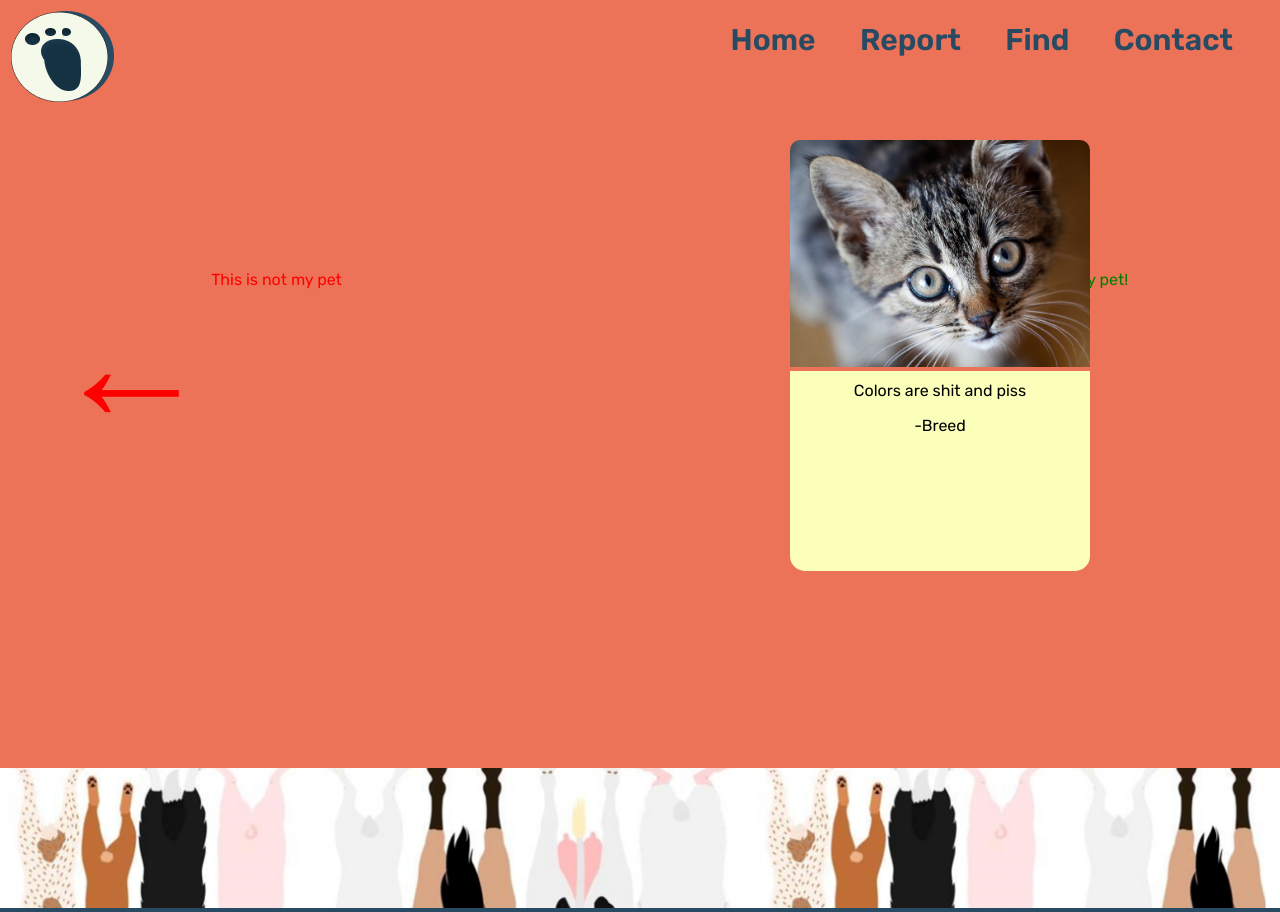
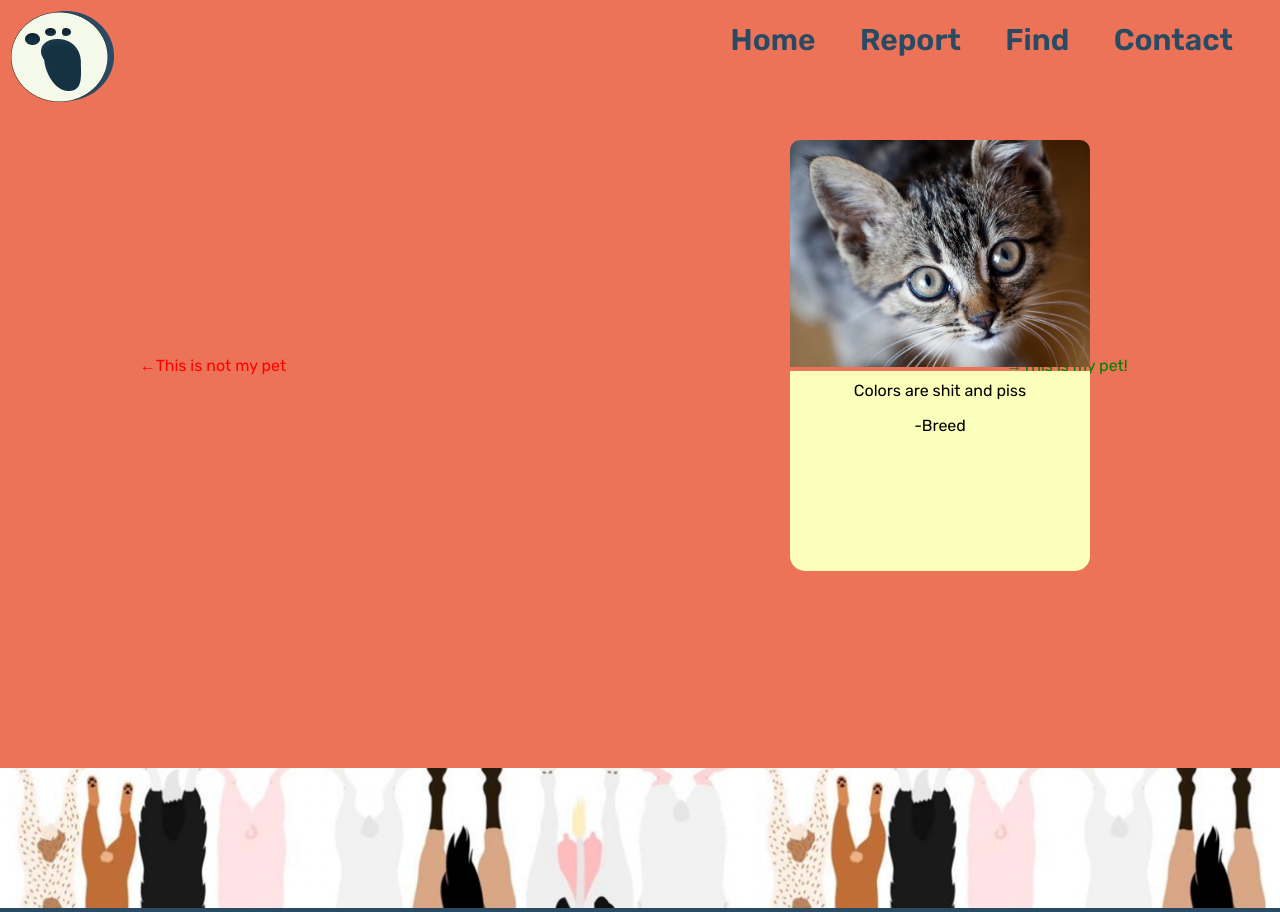
Before and after one commit to BennyWu1210/HackThe6ix, a React (Create React App) app in the folder website/: page /swipe in a window 1280 px wide. Built offline with nearby package versions, Linux system fonts and the light colour scheme.

Commit message:
f r o g e

```diff
--- a/website/src/pages/Swipe.css
+++ b/website/src/pages/Swipe.css
@@ -5,13 +5,14 @@
 
 .gigachad {
     display: flex;
-    justify-content: space-around;
+    justify-content: space-between;
     align-items: center;
     padding: 30px;
 }
 
 .left-arrow {
     display: flex;
+    justify-content: center;
     width: 30%;
     float: left;
     color: red;
@@ -20,6 +21,7 @@
 
 .right-arrow {
     display: flex;
+    justify-content: center;
     width: 30%;
     float: right;
     color: green;
@@ -27,10 +29,13 @@
 }
 
 .arrow {
+    display: flex;
+    justify-content: center;
     font-size: 10rem;
 }
 
 .image {
     display: flex;
+    justify-content: flex-end;
     padding: 10px;
 }
--- a/website/src/pages/Swipe.jsx
+++ b/website/src/pages/Swipe.jsx
@@ -36,7 +36,7 @@ export default function Swipe() {
             <Navbar color="blue"></Navbar>
             <div className="gigachad">
               <div className="left-arrow">
-                  <div className="arrow">←</div>
+                  <div className="arrow-no">←</div>
                   This is not my pet
               </div>
               <div className="image">
@@ -47,7 +47,7 @@ export default function Swipe() {
                 />
               </div>
               <div className="right-arrow">
-                <div className="arrow">→</div>
+                <div className="arrow-yes">→</div>
                 This is my pet!
               </div>
             </div>
```
